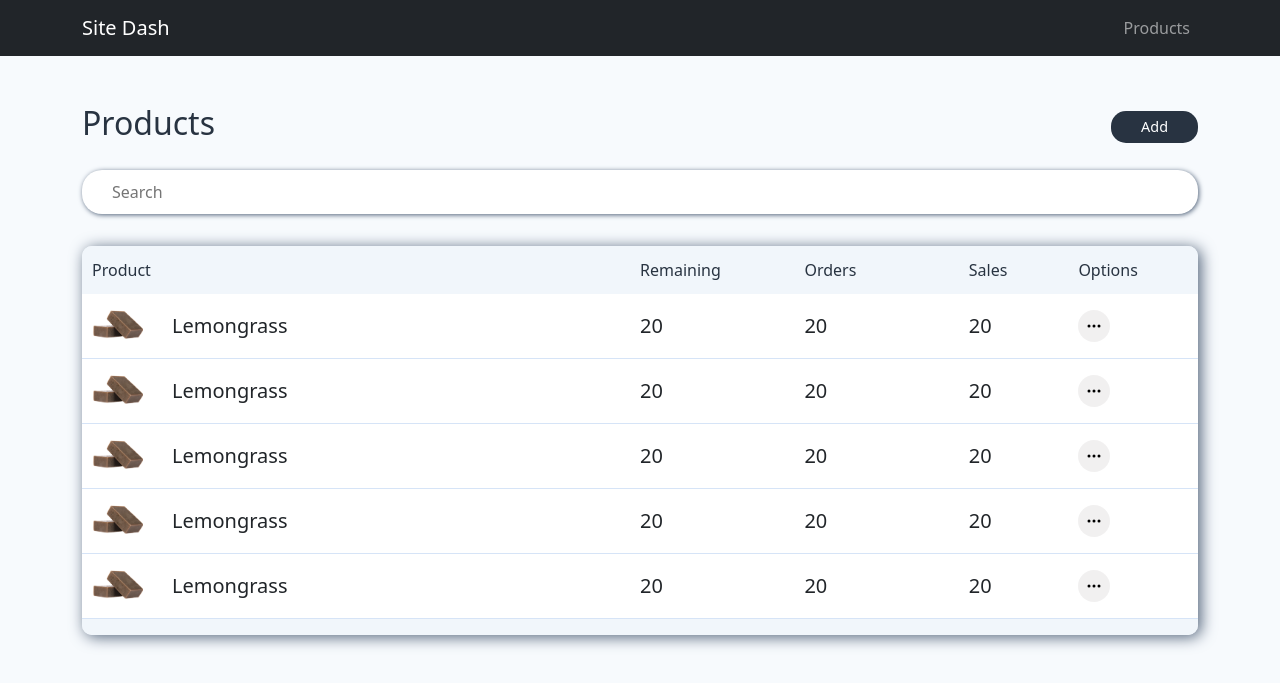
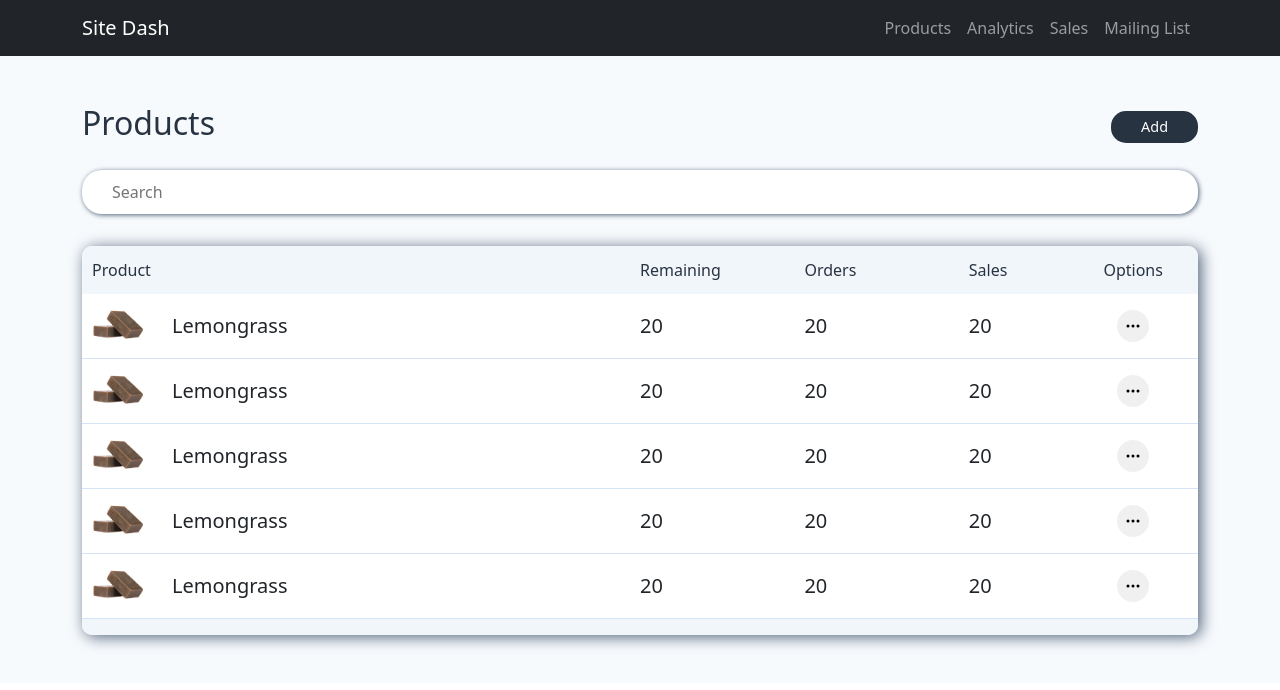
Before and after one commit to mkotik/nana_soap_dashboard, a React (Create React App) app: page / in a window 1280 px wide. Shown: the top 690 px of the page. Built offline with nearby package versions, Linux system fonts and the light colour scheme.

Commit message:
added tabs

```diff
--- a/src/components/Header/Header.js
+++ b/src/components/Header/Header.js
@@ -23,6 +23,15 @@ function Header(props) {
                 <a className="nav-link text-center">Products</a>
               </li>
             </Link>
+            <li className="nav-item">
+              <a className="nav-link text-center">Analytics</a>
+            </li>
+            <li className="nav-item">
+              <a className="nav-link text-center">Sales</a>
+            </li>
+            <li className="nav-item">
+              <a className="nav-link text-center">Mailing List </a>
+            </li>
           </ul>
         </div>
       </div>
--- a/src/styles/Products.scss
+++ b/src/styles/Products.scss
@@ -68,6 +68,7 @@ $money-green: #48ad96;
       }
       .optionsHead {
         width: 10%;
+        text-align: center;
       }
     }
     .item {
@@ -105,7 +106,7 @@ $money-green: #48ad96;
       .col5 {
         width: 10%;
         display: flex;
-        justify-content: flex-start;
+        justify-content: center;
         .imgWrap:hover {
           cursor: pointer;
           background-color: rgba(209, 205, 205, 0.733);
```
